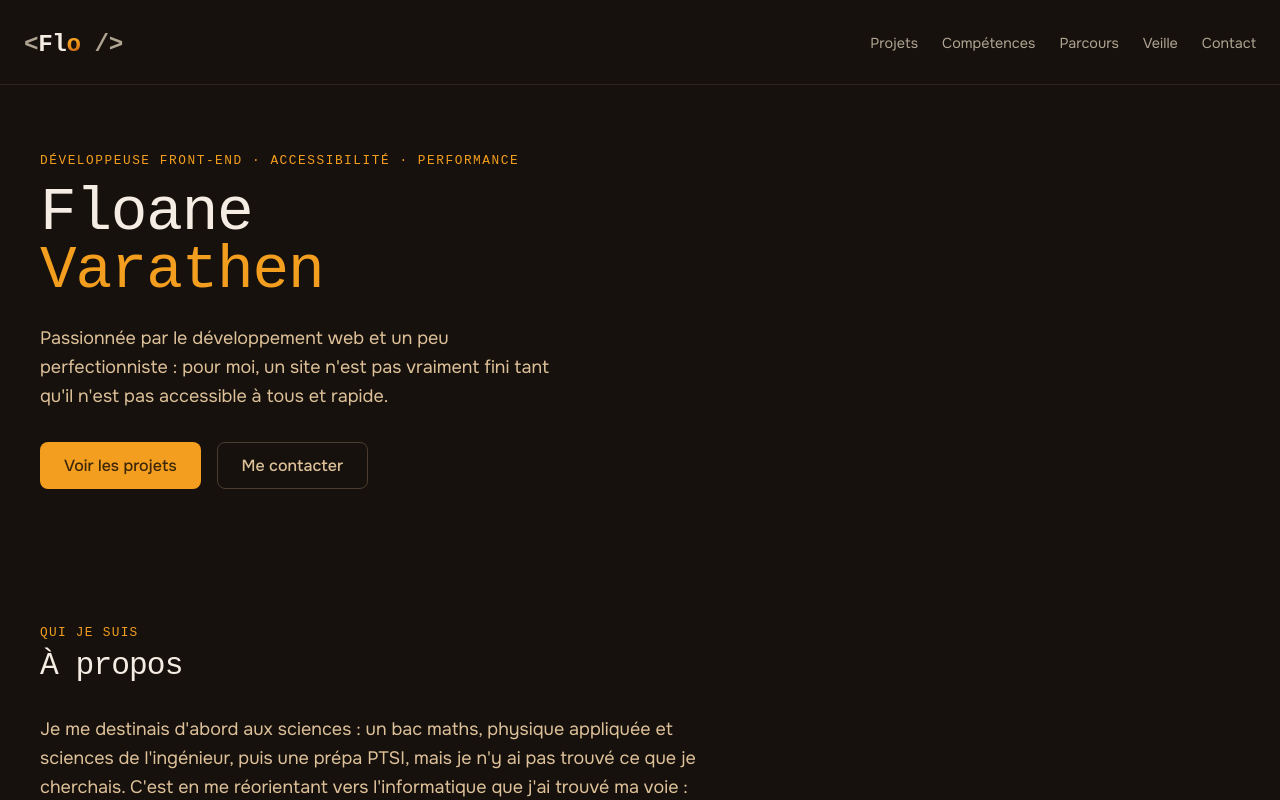
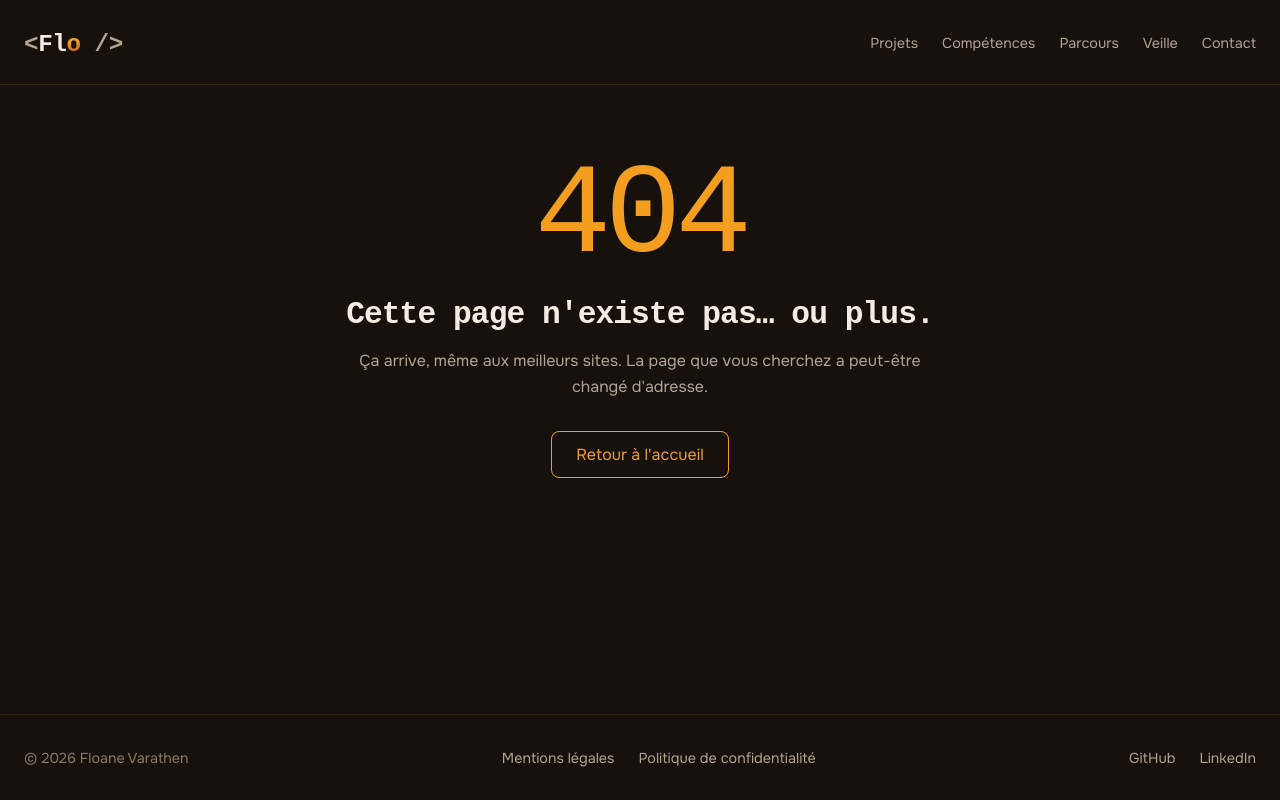
Before and after one commit to Floane/Portfolio, a React (Vite) app: page /projets/1 in a window 1280 px wide. Before the commit this address led to /#projets. Shown: the top 800 px of the page. Built offline with nearby package versions, Linux system fonts and the light colour scheme; a web font is replaced by a local one.

Commit message:
fix: correction gestion de la 404

```diff
--- a/src/pages/Project/Project.jsx
+++ b/src/pages/Project/Project.jsx
@@ -3,13 +3,14 @@ import { ArrowLeft, ArrowRight } from 'lucide-react';
 import Badge from '../../components/Badge/Badge';
 import { projects, PROJECT_TYPES } from '../../data/projects';
 import styles from './Project.module.scss';
+import NotFound from '../NotFound/NotFound';
 
 function Project() {
     const { slug } = useParams();
     const project = projects.find((p) => p.slug === slug);
 
     if (!project) {
-        return <Navigate to="/#projets" replace />;
+        return <NotFound />;
     }
 
     const { type, title, tagline, context, objectives, skills, stack, results, improvements, metrics, links, } = project;
```
